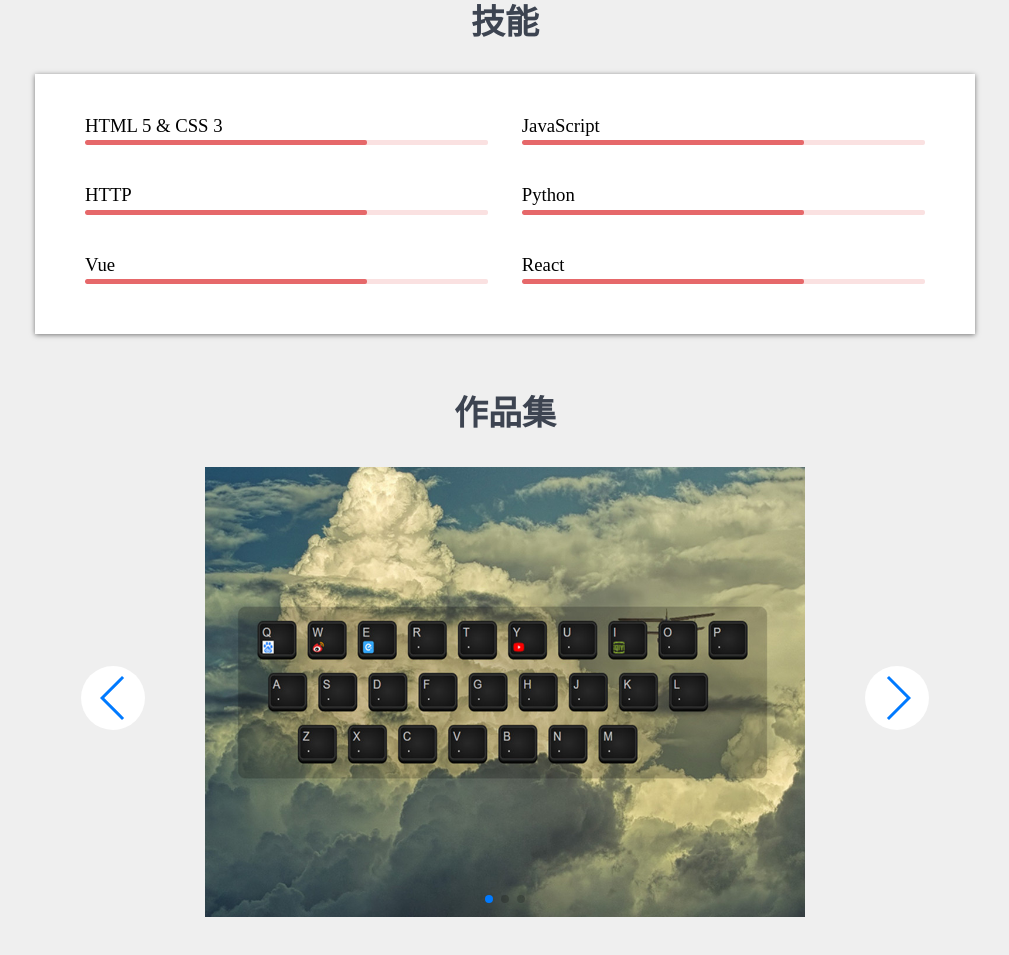
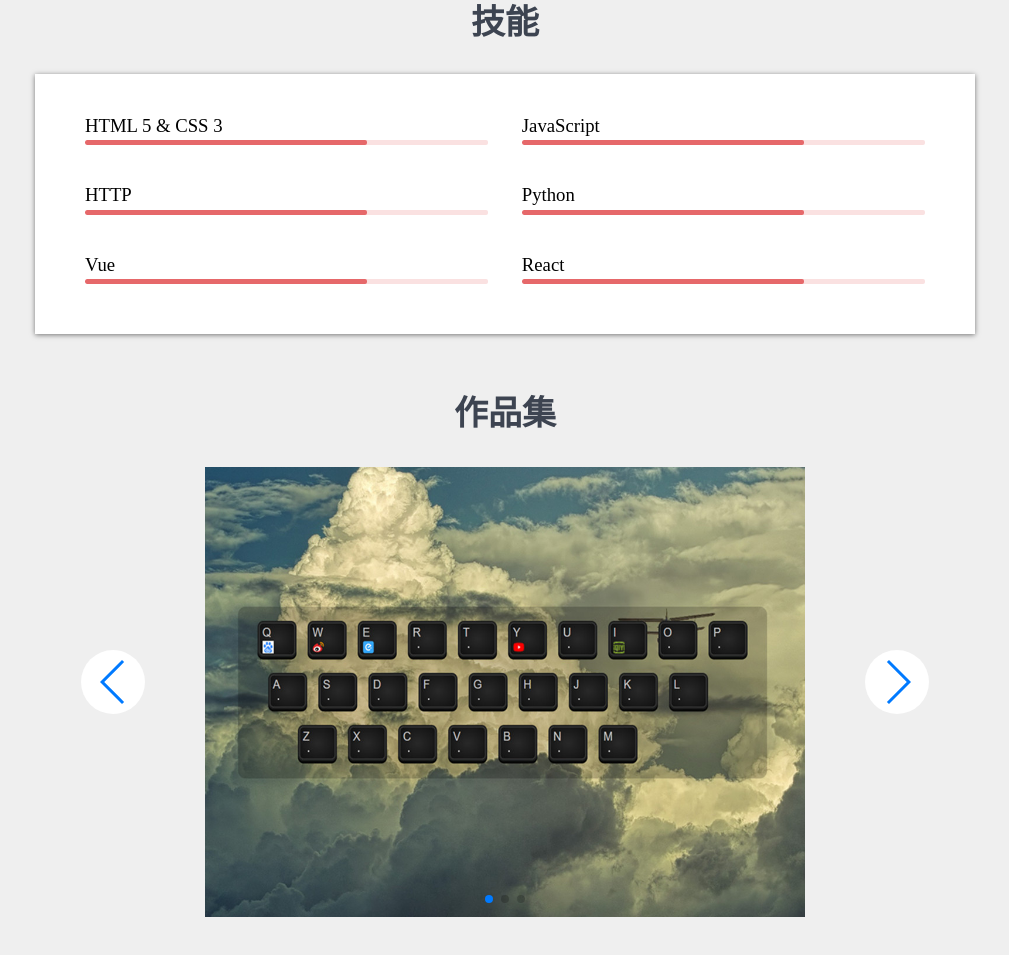
Before and after one commit to gotgith/webpack-demo, a plain HTML site: page index.html in a window 1280 px wide. Shown: the part 920-1875 px from the top of the page, without its empty margins (135-1144 px from the left). Drawn offline with nearby package versions, Linux system fonts and the light colour scheme; a script that the page names is missing.

```diff
--- a/main.css
+++ b/main.css
@@ -398,7 +398,7 @@
     right: 100%;
     left: auto;
     border-radius: 50%;
-    transform: translateY(32px);
+    transform: translateY(16px);
 }
 
 section.portfolio .swiper-button-next {
```
